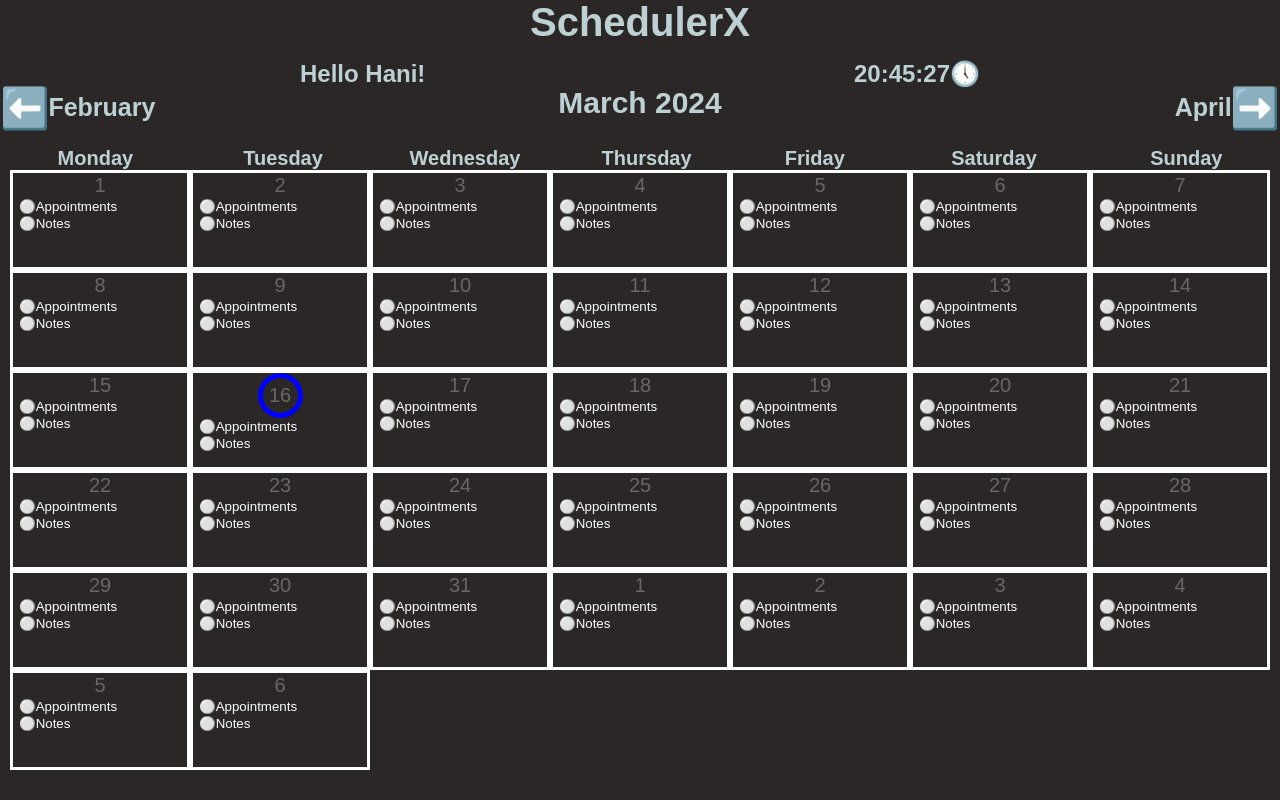
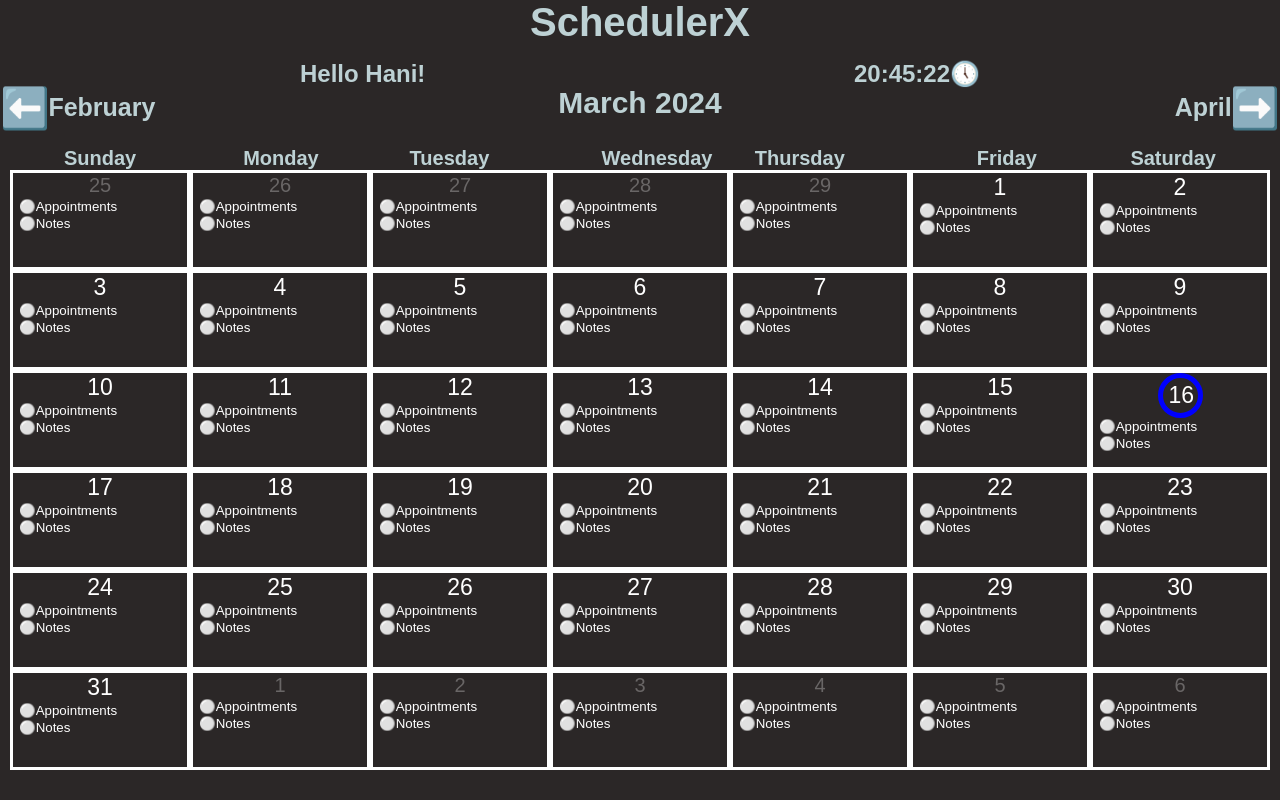
Before and after one commit to HaniOU/SchedulerX, a React (Create React App) app in the folder schedulerx_frontend/: page / in a window 1280 px wide. Built offline with nearby package versions, Linux system fonts and the light colour scheme.

Commit message:
every date is on the current day now

```diff
--- a/schedulerx_frontend/src/components/CalendarBody/CalendarBody.js
+++ b/schedulerx_frontend/src/components/CalendarBody/CalendarBody.js
@@ -1,9 +1,11 @@
-import { eachDayOfInterval, endOfMonth, endOfWeek,startOfMonth } from "date-fns";
+import { eachDayOfInterval, endOfMonth, endOfWeek,startOfMonth, startOfWeek } from "date-fns";
 import DayElement from "../DayElement/DayElement";
 import classes from "./CalendarBody.module.css"
 
 function CalendarBody({onDateButton, onAppointmentButton, onNoteButton,currentDate }) {
-    let days = eachDayOfInterval({start:startOfMonth(currentDate), end: endOfWeek (endOfMonth(currentDate))});
+    let s = startOfWeek( startOfMonth(currentDate))
+    let e = endOfWeek (endOfMonth(currentDate));
+    let days = eachDayOfInterval({start: s, end: e});
     return (
         <div className={classes.calendarContainer}>
             {days.map((day) =>
--- a/schedulerx_frontend/src/components/CalendarHead/CalendarHead.js
+++ b/schedulerx_frontend/src/components/CalendarHead/CalendarHead.js
@@ -15,13 +15,13 @@ function CalendarHead({currentDate, onButton}) {
             <h3 className={classes.nextMonth}>{nextMonth}</h3>
             <h4 className={classes.leftArrow}> <button  onClick={() => onButton(subMonths(currentDate, 1))} className={classes.btn}>⬅️</button> </h4>
             <h4 className={classes.rightArrow}><button onClick={() => onButton(addMonths(currentDate, 1))} className={classes.btn}>➡️</button> </h4>
+            <h5 className={classes.sunday}>Sunday</h5>
             <h5 className={classes.monday}>Monday</h5>
             <h5 className={classes.tuesday}>Tuesday</h5>
             <h5 className={classes.wednesday}>Wednesday</h5>
             <h5 className={classes.thursday}>Thursday</h5>
             <h5 className={classes.friday}>Friday</h5>
             <h5 className={classes.saturday}>Saturday</h5>
-            <h5 className={classes.sunday}>Sunday</h5>
         </div>
     );
 }
--- a/schedulerx_frontend/src/components/CalendarHead/CalendarHead.module.css
+++ b/schedulerx_frontend/src/components/CalendarHead/CalendarHead.module.css
@@ -64,46 +64,51 @@ h5 {
 }
 
 .monday {
-    position: absolute;
-    padding-left: 4.5%;
-    bottom: 0;
-}
 
-.tuesday {
     bottom: 0;
     position: absolute;
     padding-left: 19%;
 }
 
-.wednesday {
+.tuesday {
+
     bottom: 0;
     position: absolute;
     padding-left: 32%;
 }
 
-.thursday {
+.wednesday {
+
     bottom: 0;
     position: absolute;
     padding-left: 47%;
 }
 
-.friday {
+.thursday {
+
     position: absolute;
     bottom: 0;
     right:0;
     padding-right:34%;
 }
 
-.saturday {
+.friday {
+
     bottom: 0;
     right:0;
     padding-right: 19%;
     position: absolute;
 }
 
-.sunday {
+.saturday {
     bottom: 0;
     right:0;
-    padding-right: 4.5%;
+    padding-right: 5%;
     position: absolute;
 }
+
+.sunday {
+    position: absolute;
+    padding-left: 5%;
+    bottom: 0;
+}
--- a/schedulerx_frontend/src/components/DayElement/DayElement.js
+++ b/schedulerx_frontend/src/components/DayElement/DayElement.js
@@ -2,7 +2,7 @@
 import { format, isSameDay, isSameMonth, isSameYear, startOfToday } from "date-fns";
 import classes from "./DayElement.module.css"
 import { useState } from "react";
-function DayElement({ dayDate, onDateButton, onAppointmentButton, onNoteButton, today }) {
+function DayElement({ dayDate, onDateButton, onAppointmentButton, onNoteButton, currentDate }) {
 
     let day = format(dayDate, "d");
 
@@ -17,7 +17,7 @@ function DayElement({ dayDate, onDateButton, onAppointmentButton, onNoteButton,
         <div className={classes.day}>
             <div className={classes.numberBtnDiv}>
                 <button onClick={() => onDateButton(dayDate)}
-                    className={`${isSameMonth(dayDate, today) ? classes.numberBtn : classes.notCurr}
+                    className={`${isSameMonth(dayDate, currentDate) ? classes.numberBtn : classes.notCurr}
                            ${isSameDate(actualDate, dayDate) && classes.currentDay}`}>
                     {day}
                 </button>
--- a/schedulerx_frontend/src/components/Head/Head.js
+++ b/schedulerx_frontend/src/components/Head/Head.js
@@ -5,9 +5,9 @@ import { format } from "date-fns";
 function Head() {
    const [currentTime, setCurrentTime] = useState(new Date());
 
-   setInterval(() => {
+   /*setInterval(() => {
       setCurrentTime(new Date());
-   }, 1000);
+   }, 1000); */
    return (
       <div className={classes.headContainer}>
          <h1 className={classes.title}>SchedulerX</h1>
```
